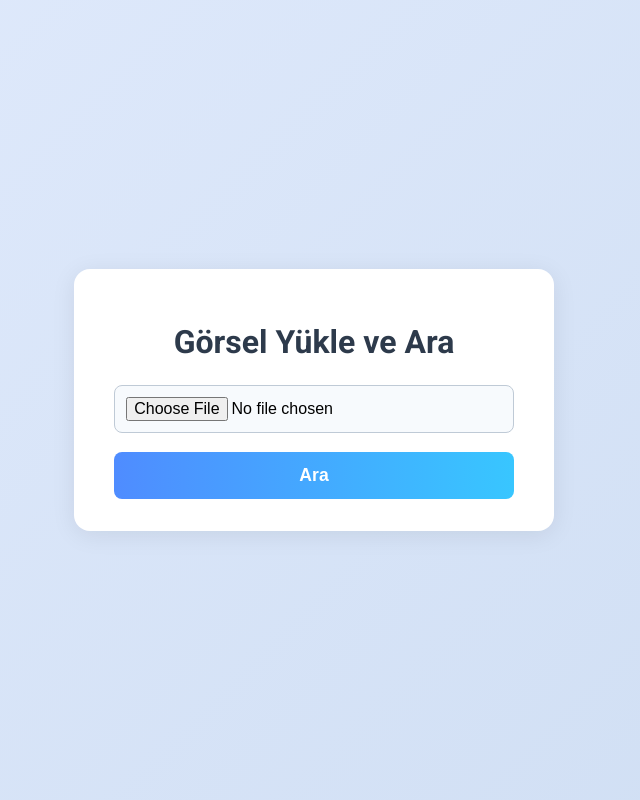
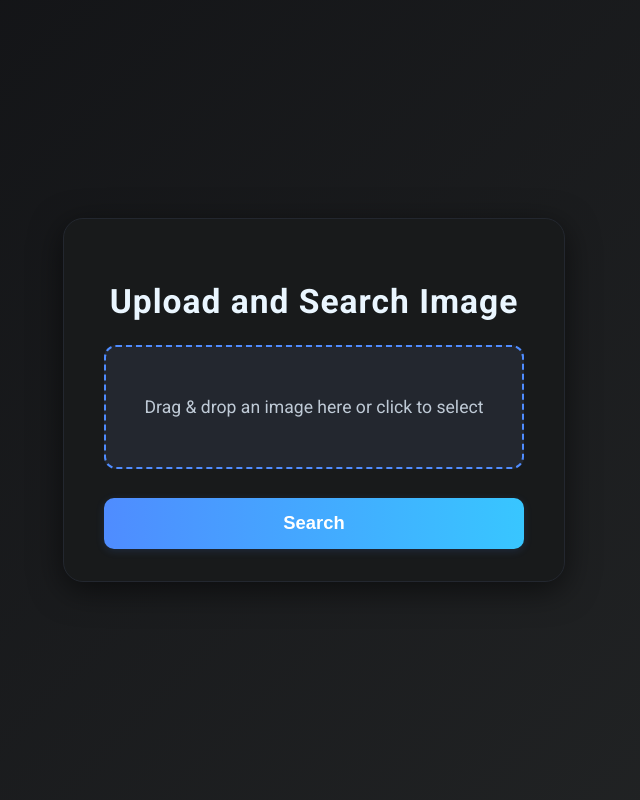
Before and after one commit to bygt/imgp, a Flask app: page / in a window 1280 px wide. Shown: the whole page, without its empty margins (326-966 px from the left). Run offline with Flask 3, Linux system fonts and the light colour scheme; parts of the project's set-up code (start-up, migrations or seed data) failed here and were passed over.

Commit message:
search images

```diff
--- a/app.py
+++ b/app.py
@@ -1,9 +1,35 @@
-from flask import Flask, render_template
+from flask import Flask, render_template, request
+import os
+from werkzeug.utils import secure_filename
+from search import search_similar_images
 
 app = Flask(__name__)
+UPLOAD_FOLDER = 'static/uploads'
+app.config['UPLOAD_FOLDER'] = UPLOAD_FOLDER
 
-@app.route("/")
+@app.route("/", methods=["GET", "POST"])
 def index():
+    if request.method == "POST":
+        # Önce uploads klasöründeki dosyaları temizle
+        for f in os.listdir(app.config['UPLOAD_FOLDER']):
+            file_path = os.path.join(app.config['UPLOAD_FOLDER'], f)
+            try:
+                if os.path.isfile(file_path):
+                    os.remove(file_path)
+            except Exception as e:
+                print(f"Dosya silme hatası: {e}")
+
+        file = request.files.get("image")
+        if file:
+            filename = secure_filename(file.filename)
+            filepath = os.path.join(app.config['UPLOAD_FOLDER'], filename)
+            file.save(filepath)
+
+            results = search_similar_images(filepath)
+            results = [(os.path.splitext(name)[0], score) for name, score in results]
+
+            return render_template("index.html", results=results, uploaded_image=filename)
+
     return render_template("index.html")
 
 if __name__ == "__main__":
--- /dev/null
+++ b/static/style.css
@@ -0,0 +1,149 @@
+body {
+    font-family: 'Roboto', Arial, sans-serif;
+    background: linear-gradient(135deg, #111215 0%, #232526 100%);
+    min-height: 100vh;
+    margin: 0;
+    display: flex;
+    flex-direction: column;
+    align-items: center;
+    justify-content: center;
+}
+.container {
+    background: #181a1b;
+    padding: 2.5rem 2.5rem 2rem 2.5rem;
+    border-radius: 20px;
+    box-shadow: 0 8px 32px rgba(0,0,0,0.55);
+    text-align: center;
+    max-width: 420px;
+    width: 100%;
+    border: 1px solid #23272f;
+}
+h1 {
+    margin-bottom: 1.5rem;
+    font-size: 2.1rem;
+    color: #eaf6ff;
+    font-weight: 700;
+    letter-spacing: 1px;
+}
+form {
+    display: flex;
+    flex-direction: column;
+    gap: 1.3rem;
+}
+.dropzone {
+    background: #23272f;
+    border: 2px dashed #4f8cff;
+    border-radius: 12px;
+    height: 120px;
+    display: flex;
+    align-items: center;
+    justify-content: center;
+    color: #bfcad6;
+    font-size: 1.1rem;
+    cursor: pointer;
+    transition: border-color 0.2s, background 0.2s;
+    margin-bottom: 0.5rem;
+    position: relative;
+}
+.dropzone.dragover {
+    border-color: #38c6ff;
+    background: #23272f;
+    color: #38c6ff;
+}
+input[type="file"] {
+    opacity: 0;
+    width: 100%;
+    height: 100%;
+    position: absolute;
+    left: 0;
+    top: 0;
+    cursor: pointer;
+}
+button {
+    padding: 0.9rem;
+    background: linear-gradient(90deg, #4f8cff 0%, #38c6ff 100%);
+    color: #fff;
+    border: none;
+    border-radius: 10px;
+    font-size: 1.15rem;
+    font-weight: 700;
+    cursor: pointer;
+    box-shadow: 0 2px 8px rgba(72, 144, 255, 0.15);
+    transition: background 0.2s, box-shadow 0.2s;
+}
+button:hover {
+    background: linear-gradient(90deg, #38c6ff 0%, #4f8cff 100%);
+    box-shadow: 0 4px 16px rgba(56, 198, 255, 0.18);
+}
+.preview {
+    margin-top: 1.2rem;
+    display: none;
+    flex-direction: column;
+    align-items: center;
+    gap: 0.5rem;
+}
+.preview img {
+    max-width: 180px;
+    border-radius: 8px;
+    box-shadow: 0 2px 8px rgba(72,144,255,0.10);
+}
+.preview span {
+    color: #bfcad6;
+    font-size: 0.95rem;
+}
+.similar-title,
+.similar-list,
+.similar-list li,
+.similar-list p {
+    color: #fff;
+}
+.similar-list {
+    display: flex;
+    flex-wrap: wrap;
+    gap: 24px;
+    justify-content: center;
+    margin-top: 20px;
+    padding: 0;
+}
+.similar-list > div {
+    background: #23272f;
+    border-radius: 12px;
+    padding: 16px;
+    width: 220px;
+    box-shadow: 0 2px 8px rgba(72,144,255,0.10);
+    text-align: center;
+    margin-bottom: 16px;
+    display: flex;
+    flex-direction: column;
+    align-items: center;
+}
+.similar-list img {
+    width: 180px;
+    border-radius: 8px;
+    margin-bottom: 10px;
+}
+.similar-list div > div {
+    margin-bottom: 4px;
+}
+@media (max-width: 500px) {
+    .container {
+        padding: 1.2rem;
+    }
+    h1 {
+        font-size: 1.3rem;
+    }
+}
+@media (max-width: 600px) {
+    .similar-list {
+        gap: 12px;
+    }
+    .similar-list > div {
+        width: 100%;
+        min-width: 0;
+        max-width: 100%;
+    }
+    .similar-list img {
+        width: 100%;
+        max-width: 180px;
+    }
+}
--- a/templates/index.html
+++ b/templates/index.html
@@ -1,80 +1,145 @@
 <!DOCTYPE html>
-<html lang="tr">
+<html lang="en">
 <head>
     <meta charset="UTF-8" />
-    <title>Görsel Arama</title>
+    <title>Image Search</title>
     <meta name="viewport" content="width=device-width, initial-scale=1.0" />
-    <!-- Google Fonts: Roboto -->
     <link href="https://fonts.googleapis.com/css?family=Roboto:400,700&display=swap" rel="stylesheet" />
+    <link rel="stylesheet" href="{{ url_for('static', filename='style.css') }}">
     <style>
-        body {
-            font-family: 'Roboto', Arial, sans-serif;
-            background: linear-gradient(135deg, #e0eafc 0%, #cfdef3 100%);
-            min-height: 100vh;
-            margin: 0;
+        .similar-list {
             display: flex;
-            flex-direction: column;
-            align-items: center;
+            flex-wrap: wrap;
+            gap: 24px;
             justify-content: center;
+            margin-top: 20px;
         }
-        .container {
-            background: #fff;
-            padding: 2rem 2.5rem;
-            border-radius: 16px;
-            box-shadow: 0 4px 24px rgba(0,0,0,0.08);
+        .similar-list > div {
+            background: #23272f;
+            border-radius: 12px;
+            padding: 16px;
+            width: 220px;
+            box-shadow: 0 2px 8px rgba(72,144,255,0.10);
             text-align: center;
-            max-width: 400px;
-            width: 100%;
         }
-        h1 {
-            margin-bottom: 1.5rem;
-            font-size: 2rem;
-            color: #2d3a4b;
-            font-weight: 700;
+        .similar-list img {
+            width: 180px;
+            border-radius: 8px;
+            margin-bottom: 10px;
         }
-        form {
-            display: flex;
-            flex-direction: column;
-            gap: 1.2rem;
+        .similar-list div > div {
+            margin-bottom: 4px;
         }
-        input[type="file"] {
-            padding: 0.7rem;
-            border: 1px solid #bfcad6;
-            border-radius: 8px;
-            background: #f7fafd;
-            font-size: 1rem;
+
+        /* Spinner CSS */
+        #loading {
+            display: none;
+            justify-content: center;
+            margin-top: 20px;
         }
-        button {
-            padding: 0.8rem;
-            background: linear-gradient(90deg, #4f8cff 0%, #38c6ff 100%);
-            color: #fff;
-            border: none;
-            border-radius: 8px;
-            font-size: 1.1rem;
-            font-weight: 700;
-            cursor: pointer;
-            transition: background 0.2s;
+
+        .spinner {
+            border: 6px solid #f3f3f3;
+            border-top: 6px solid #3498db;
+            border-radius: 50%;
+            width: 40px;
+            height: 40px;
+            animation: spin 1s linear infinite;
         }
-        button:hover {
-            background: linear-gradient(90deg, #38c6ff 0%, #4f8cff 100%);
-        }
-        @media (max-width: 500px) {
-            .container {
-                padding: 1rem;
-            }
-            h1 {
-                font-size: 1.3rem;
-            }
+
+        @keyframes spin {
+            0% { transform: rotate(0deg); }
+            100% { transform: rotate(360deg); }
         }
     </style>
 </head>
 <body>
     <div class="container">
-        <h1>Görsel Yükle ve Ara</h1>
+        <h1>Upload and Search Image</h1>
         <form method="POST" enctype="multipart/form-data">
-            <input type="file" name="image" accept="image/*" required />
-            <button type="submit">Ara</button>
+            <div class="dropzone" id="dropzone">
+                <span id="dropzoneText">Drag & drop an image here or click to select</span>
+                <input type="file" name="image" accept="image/*" required id="fileInput" />
+            </div>
+            <div class="preview" id="preview" style="display: {{ 'flex' if uploaded_image else 'none' }}">
+                {% if uploaded_image %}
+                    <img id="previewImg" src="{{ url_for('static', filename='uploads/' ~ uploaded_image) }}" alt="Preview" />
+                    <span id="previewText">{{ uploaded_image }}</span>
+                {% else %}
+                    <img id="previewImg" src="#" alt="Preview" />
+                    <span id="previewText"></span>
+                {% endif %}
+            </div>
+            <button type="submit">Search</button>
         </form>
+
+        <!-- Spinner -->
+        <div id="loading"><div class="spinner"></div></div>
+
+        {% if results %}
+        <hr>
+        <h2 class="similar-title">Similar Images</h2>
+        <div class="similar-list">
+            {% for path, similarity in results %}
+            <div>
+                <img src="{{ url_for('static', filename='images/' ~ path ~ '.jpg') }}" alt="{{ path }}" />
+                <div style="color:#fff; font-size:1rem;">Similarity: {{ "%.4f"|format(similarity) }}</div>
+            </div>
+            {% endfor %}
+        </div>
+        {% endif %}
     </div>
+
+    <script>
+        const dropzone = document.getElementById('dropzone');
+        const fileInput = document.getElementById('fileInput');
+        const dropzoneText = document.getElementById('dropzoneText');
+        const preview = document.getElementById('preview');
+        const previewImg = document.getElementById('previewImg');
+        const previewText = document.getElementById('previewText');
+        const form = document.querySelector('form');
+        const loading = document.getElementById('loading');
+
+        dropzone.addEventListener('click', () => fileInput.click());
+        dropzone.addEventListener('dragover', e => { e.preventDefault(); dropzone.classList.add('dragover'); });
+        dropzone.addEventListener('dragleave', e => { e.preventDefault(); dropzone.classList.remove('dragover'); });
+        dropzone.addEventListener('drop', function(e) {
+            e.preventDefault();
+            dropzone.classList.remove('dragover');
+            const files = e.dataTransfer.files;
+            if (files.length > 0) {
+                fileInput.files = files;
+                handleFile(files[0]);
+            }
+        });
+
+        fileInput.addEventListener('change', function(e) {
+            const file = e.target.files[0];
+            handleFile(file);
+        });
+
+        function handleFile(file) {
+            if (file) {
+                dropzoneText.textContent = file.name;
+                preview.style.display = 'flex';
+                previewText.textContent = file.name;
+                const reader = new FileReader();
+                reader.onload = function(e) {
+                    previewImg.src = e.target.result;
+                }
+                reader.readAsDataURL(file);
+            } else {
+                dropzoneText.textContent = 'Drag & drop an image here or click to select';
+                preview.style.display = 'none';
+                previewImg.src = '#';
+                previewText.textContent = '';
+            }
+        }
+
+        // Form submit olduğunda loading spinner'ı göster
+        form.addEventListener('submit', () => {
+            loading.style.display = 'flex';
+        });
+    </script>
 </body>
 </html>
```
Also changed, not shown: search.py (+47 -36 lines), static/images/Screenshot_1.jpg (renamed from statics/images/Screenshot_1.jpg), static/images/Screenshot_2.jpg (renamed from statics/images/Screenshot_2.jpg), static/images/Screenshot_3.jpg (renamed from statics/images/Screenshot_3.jpg), static/images/exmp.jpg (renamed from statics/images/exmp.jpg), static/uploads/korse2.jpg (added), statics/images/jhbnjkl.jpg (deleted), 1 other file.
